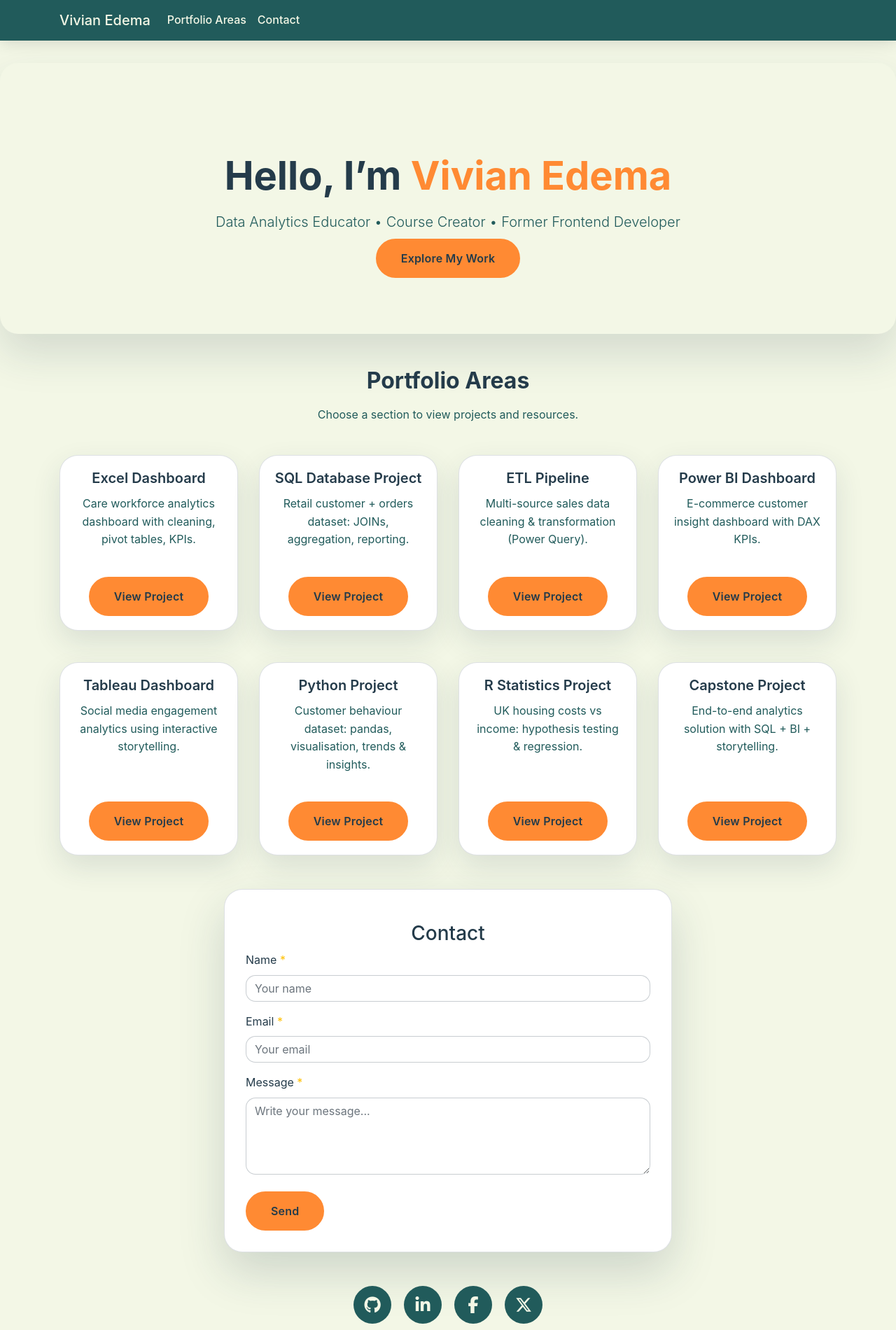
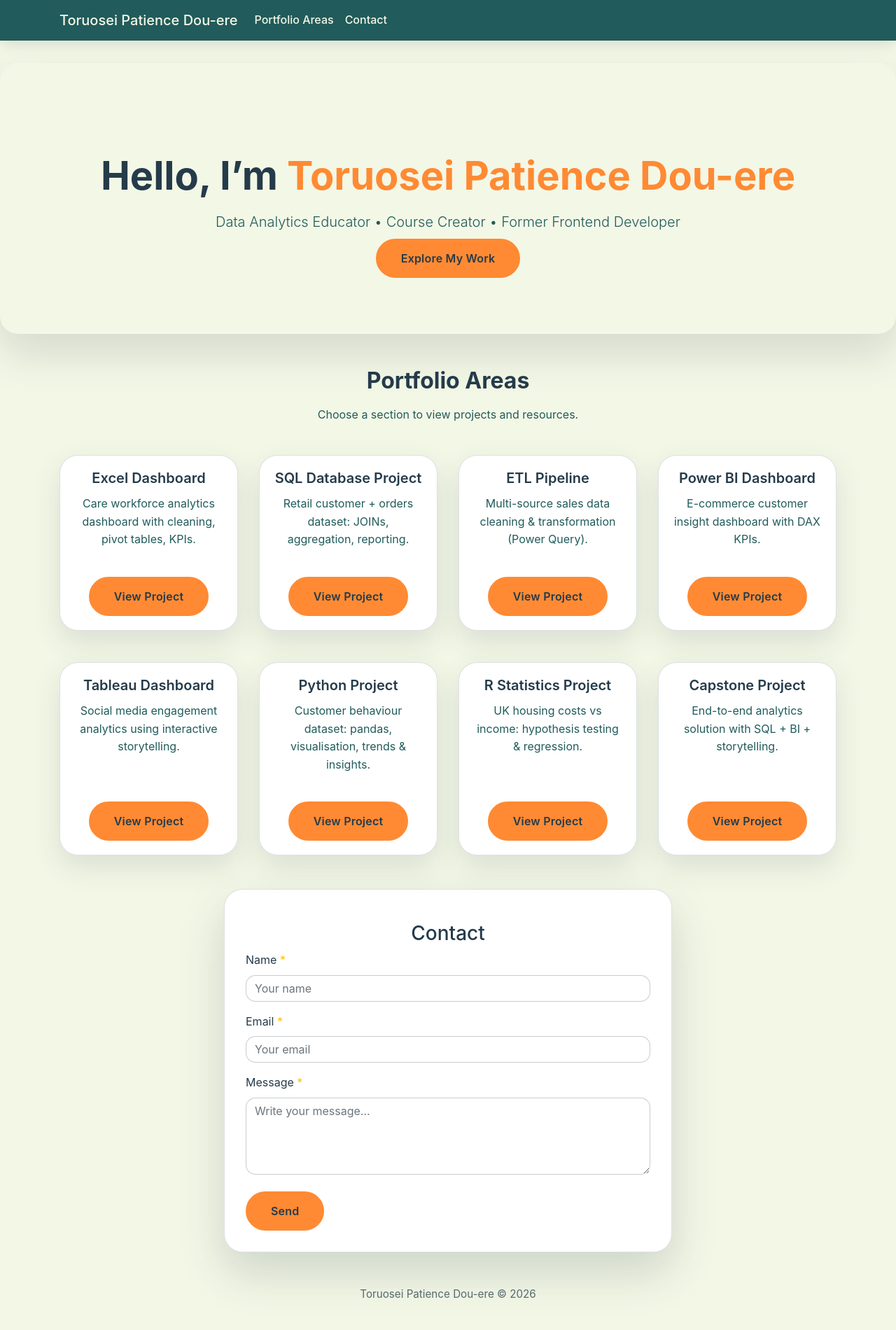
Before and after one commit to patiencetoruosei5-cmyk/data-analytics-, a plain HTML site: page index.html in a window 1280 px wide. Shown: the top 1900 px of the page at 70% size. After the commit the page ends 1877 px from the top, so only its background shows below. Drawn offline with nearby package versions, Linux system fonts and the light colour scheme.

Commit message:
updated css file
updated css file

```diff
--- a/index.html
+++ b/index.html
@@ -2,7 +2,7 @@
 <html lang="en">
 
 <head>
-    <title>Vivian Edema | Portfolio Hub</title>
+    <title>Toruosei Patience Dou-ere| Portfolio Hub</title>
     <meta charset="utf-8">
     <meta name="viewport" content="width=device-width, initial-scale=1, shrink-to-fit=no">
 
@@ -21,7 +21,7 @@
     <!-- Navbar -->
     <nav class="navbar navbar-expand-lg navbar-dark bg-dark fixed-top">
         <div class="container">
-            <a class="navbar-brand" href="#home">Vivian Edema</a>
+            <a class="navbar-brand" href="#home">Toruosei Patience Dou-ere</a>
 
             <button class="navbar-toggler" type="button" data-toggle="collapse" data-target="#nav" aria-controls="nav"
                 aria-expanded="false" aria-label="Toggle navigation">
@@ -41,7 +41,7 @@
     <div class="jumbotron jumbotron-fluid text-center hero">
         <div class="container">
             <h1 class="display-4 mt-5">
-                Hello, I’m <span class="highlight">Vivian Edema</span>
+                Hello, I’m <span class="highlight">Toruosei Patience Dou-ere</span>
             </h1>
             <p class="lead mt-3">
                 Data Analytics Educator • Course Creator • Former Frontend Developer
@@ -219,35 +219,35 @@
         </form>
     </div>
 
-    <!-- Footer -->
+    <!-- Footer
     <footer id="footer">
         <ul class="socicons-list">
             <li>
-                <a href="https://github.com/Vedema" target="_blank" aria-label="GitHub">
+                <a href="" target="_blank" aria-label="GitHub">
                     <i class="fa-brands fa-github"></i>
                 </a>
             </li>
             <li>
-                <a href="https://www.linkedin.com/in/vivian-edema-phd-afhea-9990698b" target="_blank"
+                <a href="" target="_blank"
                     aria-label="LinkedIn">
                     <i class="fa-brands fa-linkedin-in"></i>
                 </a>
             </li>
             <li>
-                <a href="https://www.facebook.com/vchinwe" target="_blank" aria-label="Facebook">
+                <a href="" target="_blank" aria-label="Facebook">
                     <i class="fa-brands fa-facebook-f"></i>
                 </a>
             </li>
             <li>
-                <a href="https://twitter.com/oyemikevivian" target="_blank" aria-label="Twitter">
+                <a href="" target="_blank" aria-label="Twitter">
                     <i class="fa-brands fa-x-twitter"></i>
                 </a>
             </li>
         </ul>
-    </footer>
+    </footer> -->
 
     <p class="copyright text-center mb-3">
-        Vivian Edema &copy; <span id="year"></span>
+    Toruosei Patience Dou-ere &copy; <span id="year"></span>
     </p>
 
     <!-- Dynamic year -->
```
Also changed, not shown: 1 other file.
